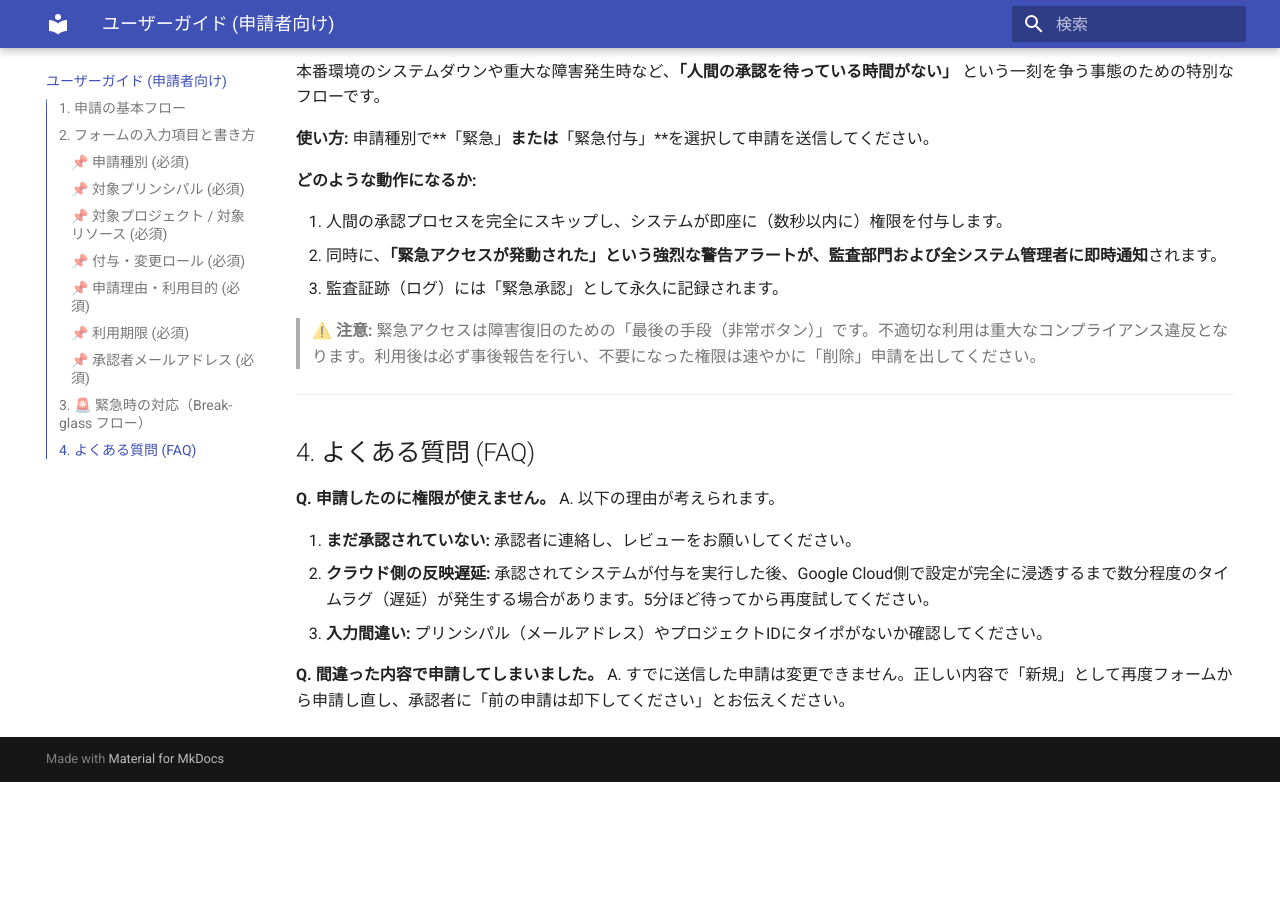
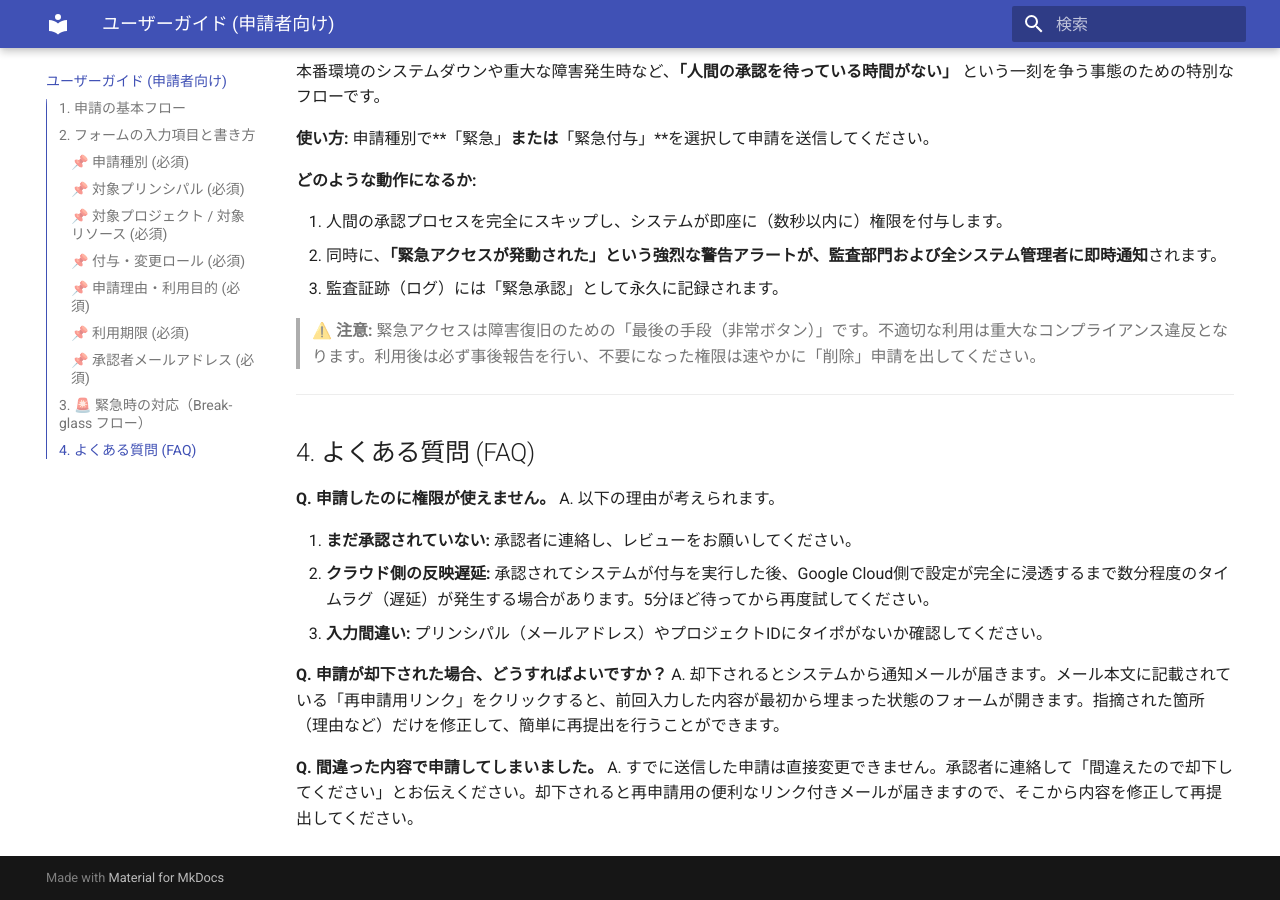
Before and after one commit to ea-Mitsuoka/cloud-access-manager, an MkDocs documentation site: the page built from docs/user-guide.md, in a window 1280 px wide and 900 px high, scrolled down 2144 px. Built offline with MkDocs 1.6.1 and Material for MkDocs 9.7.7, drawn with Linux system fonts in a browser that asks for light colours; before the commit the page ends 2926 px from its top, so only the background shows below that; some of the changed text lies outside the part shown.

Commit message:
docs(user-guide): add status notification and re-submission workflow

```diff
--- a/docs/user-guide.md
+++ b/docs/user-guide.md
@@ -10,6 +10,7 @@
 権限の申請は、専用の**Googleフォーム**から行います。（※フォームのURLは管理者から共有されたものを使用してください）
 
 申請後、指定した承認者（上長など）が内容をレビューし、承認されると数秒〜数分以内にGoogle Cloud環境へ自動的に権限が付与されます。
+承認完了、または却下された際には、システムから申請者（あなた）宛てに**結果の通知メール**が自動送信されます。
 
 ______________________________________________________________________
 
@@ -100,5 +101,8 @@
 1. **クラウド側の反映遅延:** 承認されてシステムが付与を実行した後、Google Cloud側で設定が完全に浸透するまで数分程度のタイムラグ（遅延）が発生する場合があります。5分ほど待ってから再度試してください。
 1. **入力間違い:** プリンシパル（メールアドレス）やプロジェクトIDにタイポがないか確認してください。
 
+**Q. 申請が却下された場合、どうすればよいですか？**
+A. 却下されるとシステムから通知メールが届きます。メール本文に記載されている「再申請用リンク」をクリックすると、前回入力した内容が最初から埋まった状態のフォームが開きます。指摘された箇所（理由など）だけを修正して、簡単に再提出を行うことができます。
+
 **Q. 間違った内容で申請してしまいました。**
-A. すでに送信した申請は変更できません。正しい内容で「新規」として再度フォームから申請し直し、承認者に「前の申請は却下してください」とお伝えください。
+A. すでに送信した申請は直接変更できません。承認者に連絡して「間違えたので却下してください」とお伝えください。却下されると再申請用の便利なリンク付きメールが届きますので、そこから内容を修正して再提出してください。
```
Also changed, not shown: CHANGELOG_SUMMARY.md (+6 -0 lines).
